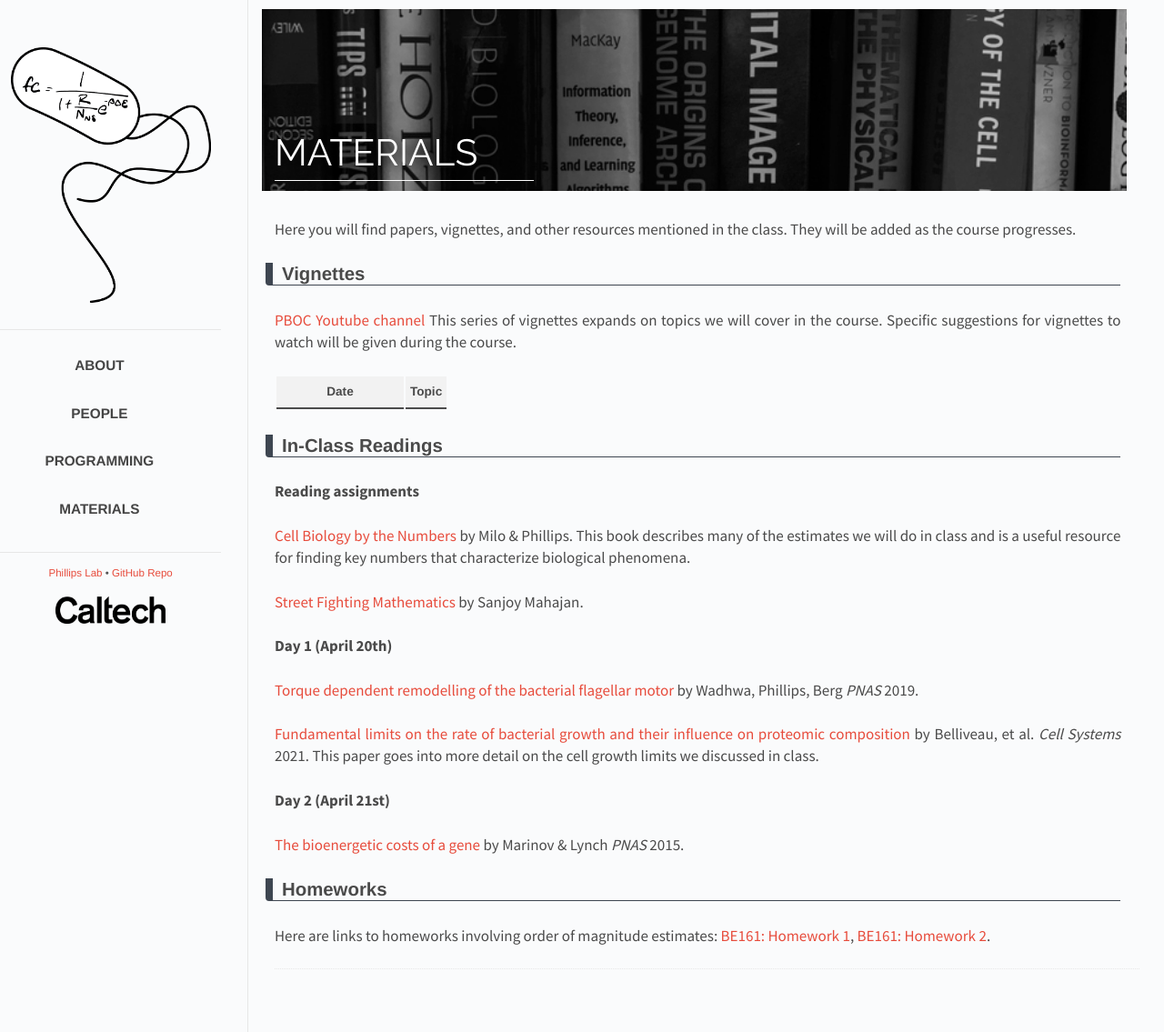
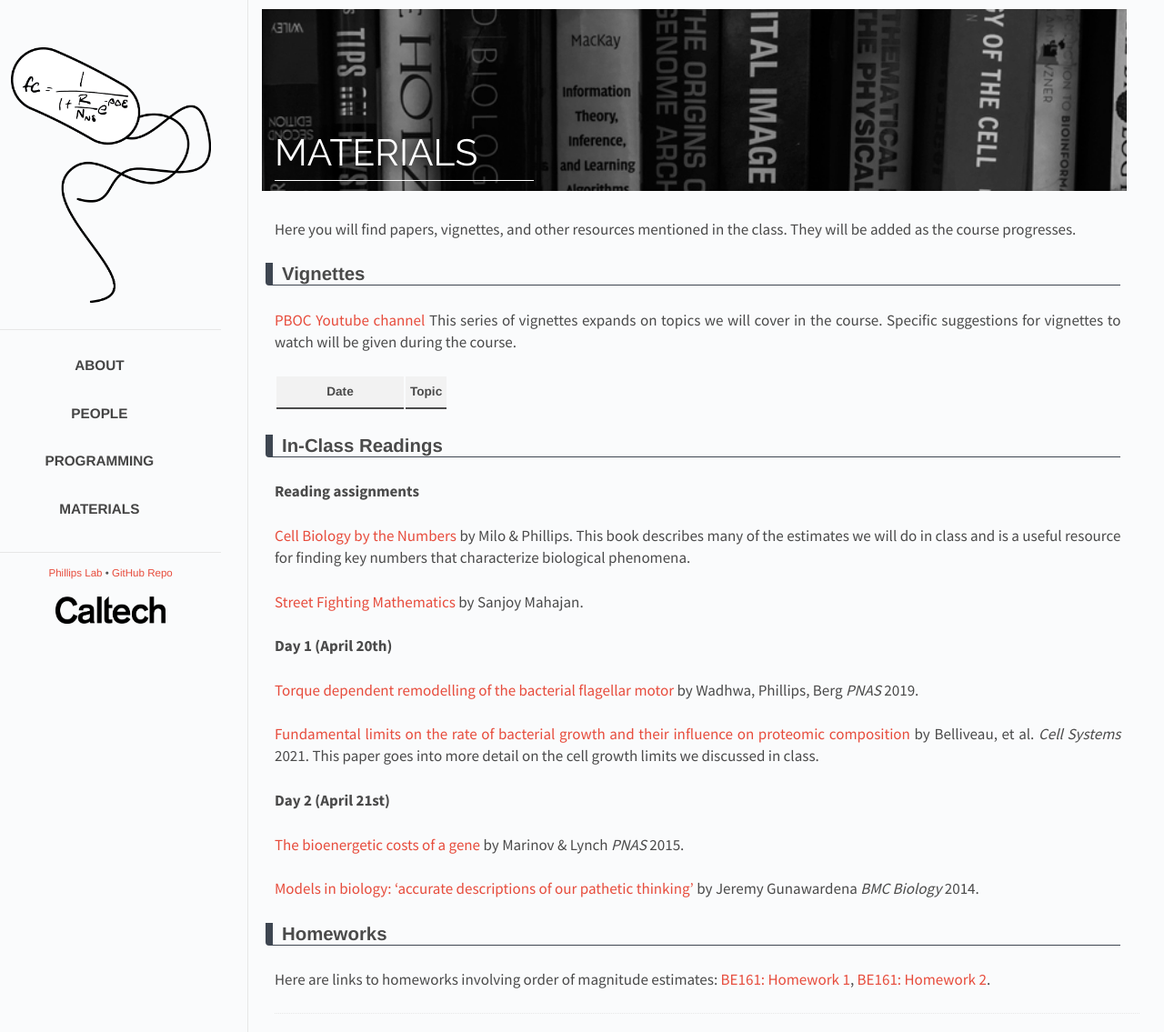
Before and after one commit to RPGroup-PBoC/pboc22_heidelberg, a Jekyll site: the page built from _posts/2022-01-28-materials.md, in a window 1280 px wide. Shown: the whole page at 91% size. Built offline with Jekyll 4.4.1, drawn with Linux system fonts in a browser that asks for light colours.

Commit message:
added paper

```diff
--- a/_data/papers.yaml
+++ b/_data/papers.yaml
@@ -28,6 +28,12 @@ Day 2 (April 21st):
    journal: "PNAS"
    year: "2015"
    link: "https://www.pnas.org/doi/epdf/10.1073/pnas.1514974112"
+
+ - title: "Models in biology: 'accurate descriptions of our pathetic thinking'"
+   author: "Jeremy Gunawardena"
+   journal: "BMC Biology"
+   year: "2014"
+   link: "https://bmcbiol.biomedcentral.com/track/pdf/10.1186/1741-7007-12-29.pdf"
 
 # Day 1 (September 9th):
 #   - title: "The biomass distribution on Earth"
```
